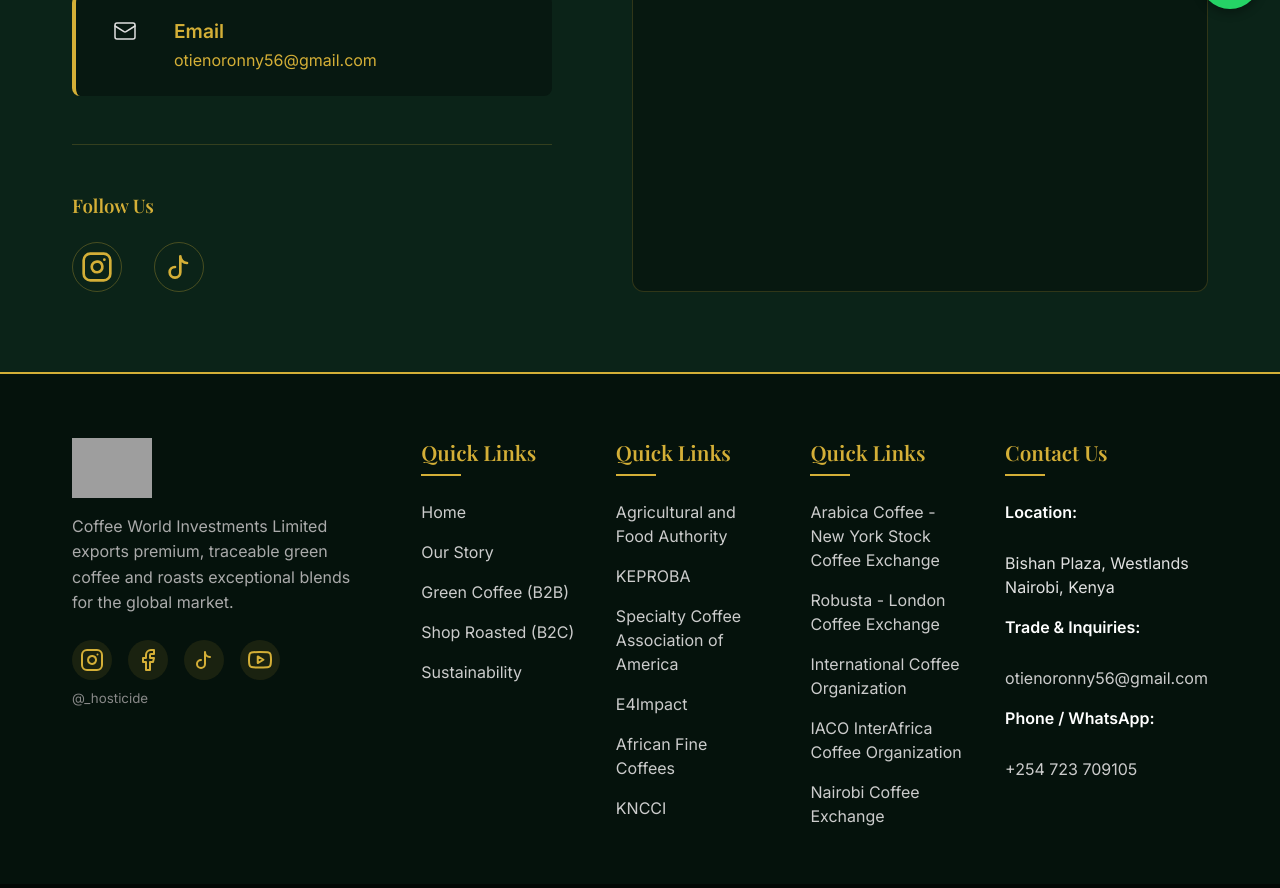
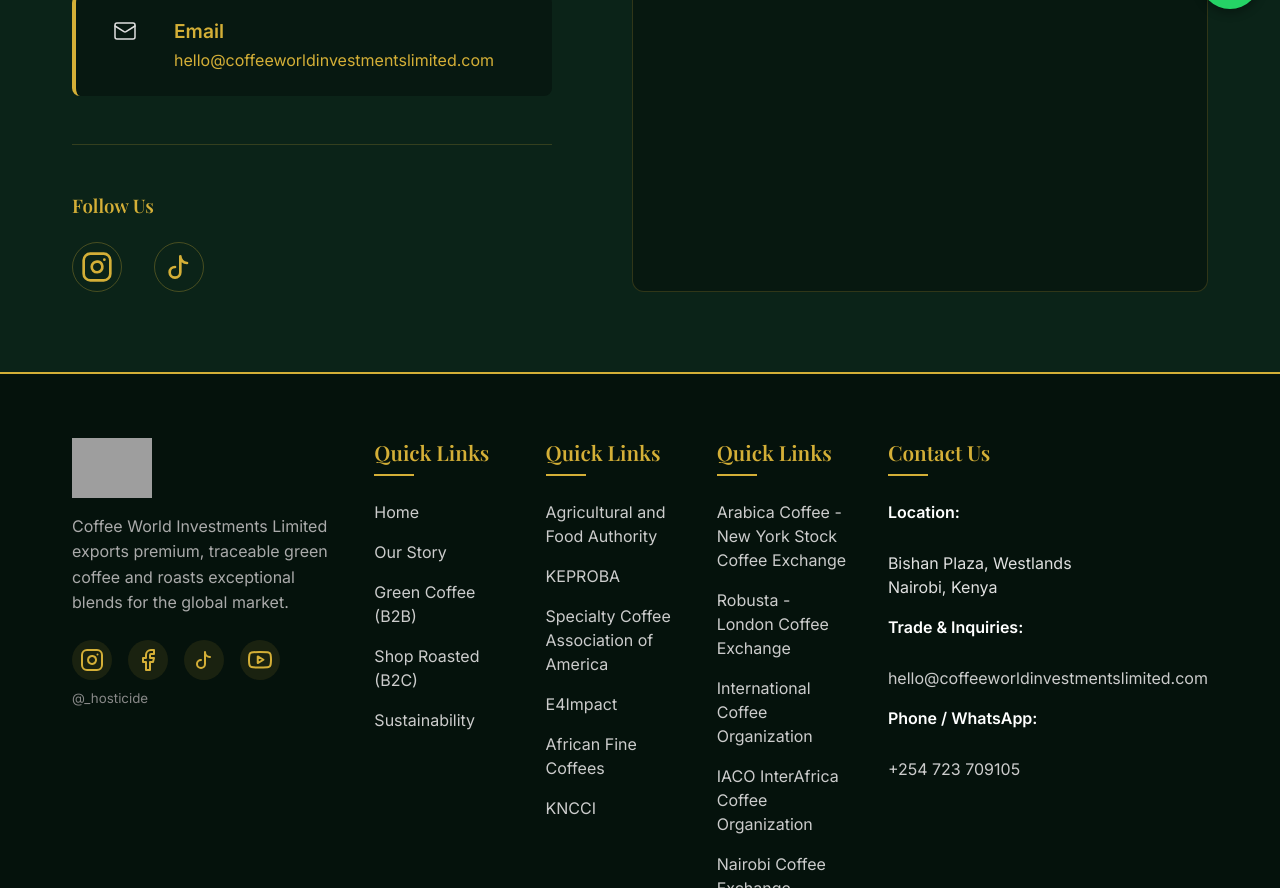
Before and after one commit to otienoronny56-svg/coffee-world, a website: page contact.html in a window 1280 px wide. Shown: the part 771-1659 px from the top of the page. Drawn offline with nearby package versions, Linux system fonts and the light colour scheme; grey boxes are pictures that could not be loaded.

Commit message:
Update email to hello@coffeeworldinvestmentslimited.com

```diff
--- a/contact.html
+++ b/contact.html
@@ -82,12 +82,12 @@
             </div>
 
             <div class="info-card">
-                <a href="mailto:otienoronny56@gmail.com" class="contact-icon-link">
+                <a href="mailto:hello@coffeeworldinvestmentslimited.com" class="contact-icon-link">
                     <svg width="24" height="24" viewBox="0 0 24 24" fill="none" stroke="currentColor" stroke-width="2" stroke-linecap="round" stroke-linejoin="round"><rect x="2" y="4" width="20" height="16" rx="2"></rect><path d="m22 7-8.97 5.7a1.94 1.94 0 0 1-2.06 0L2 7"></path></svg>
                 </a>
                 <div>
                     <h3>Email</h3>
-                    <p><a href="mailto:otienoronny56@gmail.com" style="color: var(--gold); text-decoration: none; transition: color 0.3s;">otienoronny56@gmail.com</a></p>
+                    <p><a href="mailto:hello@coffeeworldinvestmentslimited.com" style="color: var(--gold); text-decoration: none; transition: color 0.3s;">hello@coffeeworldinvestmentslimited.com</a></p>
                 </div>
             </div>
 
@@ -209,7 +209,7 @@
                     </li>
                     <li>
                         <strong>Trade & Inquiries:</strong><br>
-                        <a href="mailto:otienoronny56@gmail.com">otienoronny56@gmail.com</a>
+                        <a href="mailto:hello@coffeeworldinvestmentslimited.com">hello@coffeeworldinvestmentslimited.com</a>
                     </li>
                     <li>
                         <strong>Phone / WhatsApp:</strong><br>
```
Also changed, not shown: about.html (+1 -1 lines), checkout.html (+1 -1 lines), events.html (+1 -1 lines), index.html (+1 -1 lines), journey.html (+1 -1 lines), shop.html (+1 -1 lines), stories.html (+1 -1 lines), sustainability.html (+1 -1 lines), trade.html (+1 -1 lines).
